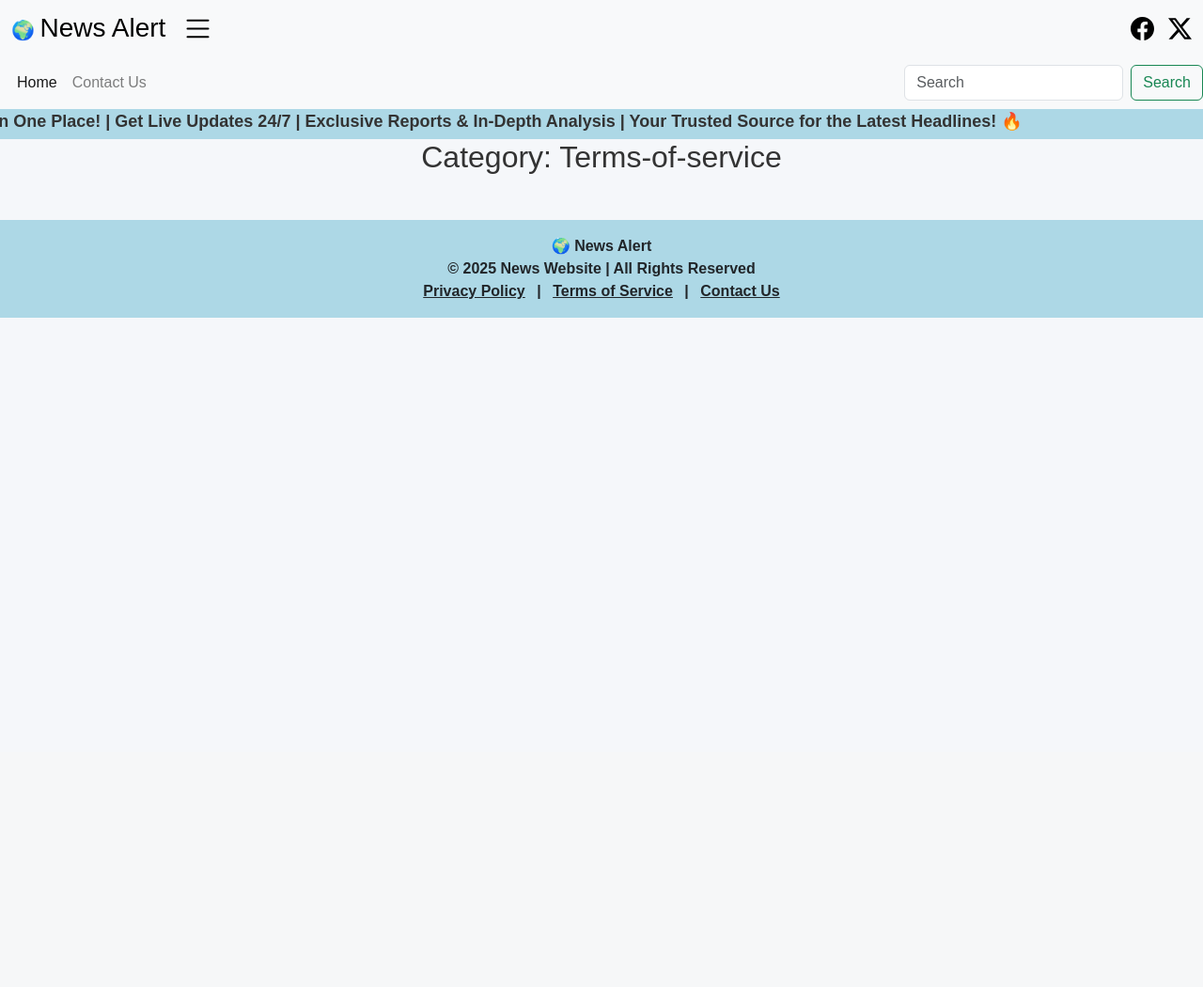
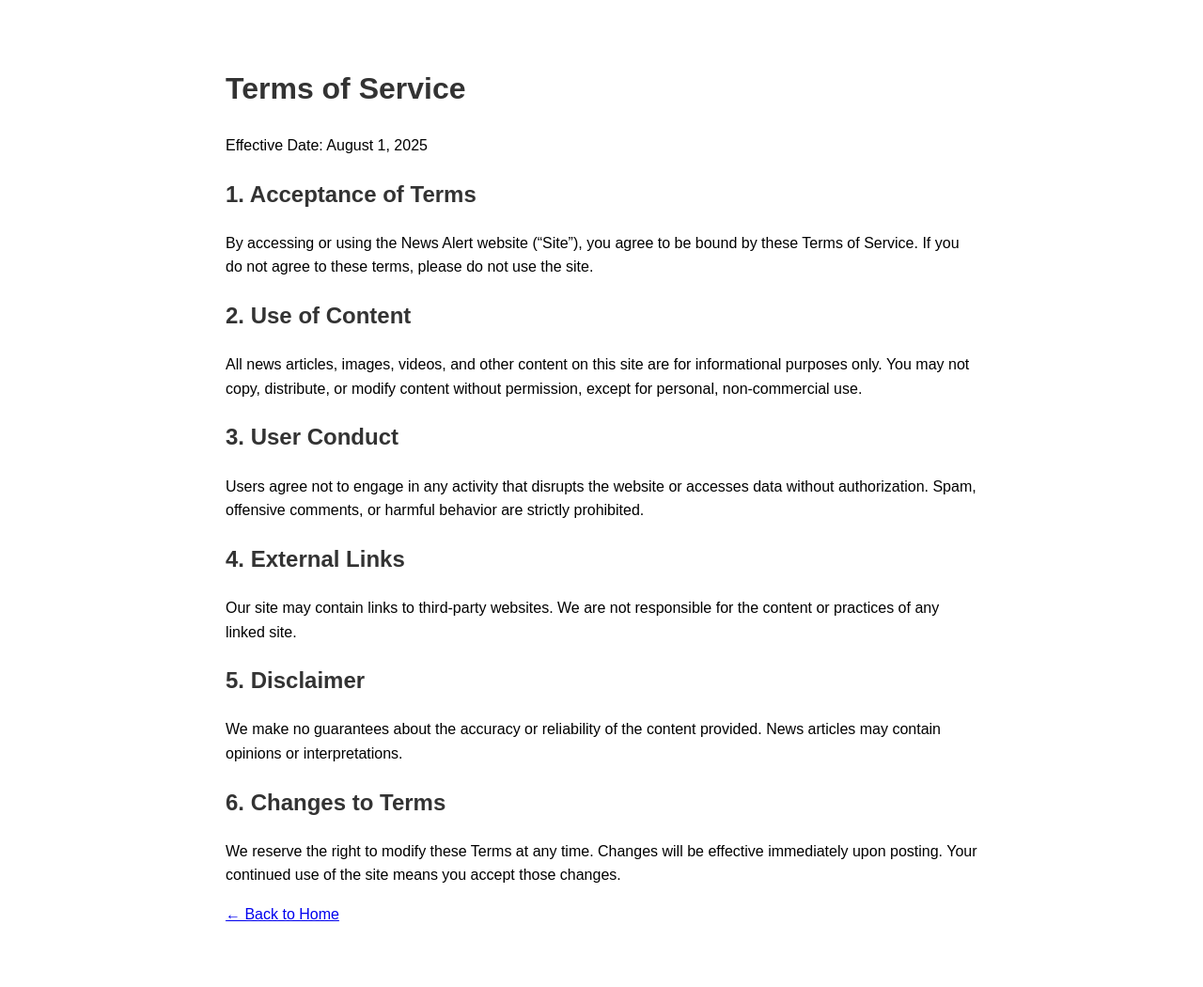
Before and after one commit to coding-enthusiast003/news-app-using-bootstarp, a Flask app: page /terms-of-service in a window 1280 px wide. Shown: the whole page at 94% size. Before the commit the page ends 338 px from the top, so only its background shows below. Run offline with Flask 3, Linux system fonts and the light colour scheme; data that the repository does not hold is empty; some libraries are stand-ins or nearby versions.

Commit message:
Time to host the project and worked on minor bugs

```diff
--- a/app.py
+++ b/app.py
@@ -18,16 +18,9 @@
 app.config["MONGO_URI"] = "mongodb://localhost:27017/db1"
 mongo = PyMongo(app)
 
+mongo.db.newsdb.create_index("fetched_at", expireAfterSeconds = 129600) # cached data will expire after 36 hours
+
 G_NEWS_API_KEY = "3eeb69dae14f54add08ec07a3487cffe" # gnewsapi key
-
-def delete_old_cache(): # Function to delete old cache entries
-    """Delete news items older than 1 day."""
-    # datetime.utcnow() is used to get the current time in UTC(Universal Time Coordinated)
-    # timedelta(days=1) creates a time delta of 1 day
-    expiry_time = datetime.utcnow() - timedelta(days=1) # (current time)-1 day = expiry time
-    result = mongo.db.newsdb.delete_many({"fetched_at": {"$lt": expiry_time}})
-    print(f"Deleted {result.deleted_count} expired news items.")
-
 
 @app.route('/api/gnews', methods=['GET'])
 def api_gnews():
@@ -40,8 +33,6 @@
         query_key = "_".join(key_parts).strip("_")
 
         cached = mongo.db.newsdb.find_one({"_id": query_key})
-        # Call to delete old cache entries
-        delete_old_cache()
 
         # Check if cached data exists and is not older than 30 minutes
         # datetime.utcnow() - cached['fetched_at'] checks if the cached data is older
@@ -72,12 +63,14 @@
             # Combine old + new articles (new ones first)
             combined_articles = new_data + old_data
             combined_data = {"articles": combined_articles}
+            print(f"Combined data has {len(combined_data['articles'])} articles.")
             # Update cache
             mongo.db.newsdb.replace_one(
                 {"_id": query_key},
                 {"_id": query_key, "data": combined_data, "fetched_at": datetime.utcnow()},
                 upsert=True
             )
+            print("Cache updated with new data.")
             return jsonify(combined_data)
         else:
             print("⚠️ API fetch failed. Serving stale cache.")
@@ -128,5 +121,14 @@
         return render_template("contact.html", message="Thanks! Your feedback was submitted successfully.")
     return render_template("contact.html")
 
+
+@app.route('/privacy-policy')
+def privacy_policy():
+    return render_template("privacy-policy.html")
+
+@app.route('/terms-of-service')
+def terms_of_service():
+    return render_template("terms-of-service.html")
+
 if __name__ == '__main__':
     app.run(debug=True, port=5000)
--- a/templates/contact.html
+++ b/templates/contact.html
@@ -3,7 +3,7 @@
  <head>
     <meta charset="UTF-8">
     <meta name="viewport" content="width=device-width, initial-scale=1.0">
-    <title>Document</title>
+    <title>News Alert</title>
  </head>
  <style>
 
--- a/templates/layout.html
+++ b/templates/layout.html
@@ -4,7 +4,10 @@
 <head>
     <meta charset="utf-8">
     <meta name="viewport" content="width=device-width">
-    <title>News App </title>
+    <title>News Alert</title>
+    <meta name="description" content="Stay updated with the latest news from around the world.">
+    <meta name="keywords" content="news, latest news, world news, breaking news">
+    <meta name="Subham Das" content="News Alert Team">
 
     <!-- Bootstrap CSS -->
     <link rel="stylesheet" href="https://cdn.jsdelivr.net/npm/bootstrap@4.6.2/dist/css/bootstrap.min.css"
@@ -62,15 +65,20 @@
                         Entertainment</a></li>
                 <li data-category="health"><a href="{{ url_for('home_category', category='health') }}">🏥 Health</a>
                 </li>
-                <li data-category="politics"><a href="{{ url_for('home_category', category='politics') }}">🏛️
-                        Politics</a></li>
                 <li data-category="general"><a href="{{ url_for('home_category', category='general') }}">🌎 World</a>
                 </li>
             </ul>
 
         </nav>
-        <nav class="navbar navbar-expand-lg navbar-light bg-light" style="padding-left: 10px;">
+        <nav class="navbar navbar-expand-lg navbar-light bg-light px-3">
 
+            <!-- Toggler button for small screens -->
+            <button class="navbar-toggler" type="button" data-toggle="collapse" data-target="#navbarSupportedContent"
+                aria-controls="navbarSupportedContent" aria-expanded="false" aria-label="Toggle navigation">
+                <span class="navbar-toggler-icon"></span>
+            </button>
+
+            <!-- Collapsible content -->
             <div class="collapse navbar-collapse" id="navbarSupportedContent">
                 <ul class="navbar-nav mr-auto">
                     <li class="nav-item active">
@@ -79,9 +87,9 @@
                     <li class="nav-item">
                         <a class="nav-link" href="{{ url_for('feedback') }}">Contact Us</a>
                     </li>
+                </ul>
 
-
-                </ul>
+                <!-- Search form -->
                 <form class="form-inline my-2 my-lg-0" id="searchForm">
                     <input class="form-control mr-sm-2" type="search" placeholder="Search" aria-label="Search"
                         id="searchInput">
@@ -108,9 +116,9 @@
         <p class="mb-0">🌍 News Alert</p>
         <p class="mb-0">© 2025 News Website | All Rights Reserved</p>
         <p class="mb-0">
-            <a href="#" class="text-dark mx-2 fw-bold">Privacy Policy</a> |
-            <a href="#" class="text-dark mx-2 fw-bold">Terms of Service</a> |
-            <a href="#" class="text-dark mx-2 fw-bold">Contact Us</a>
+            <a href="{{ url_for('privacy_policy') }}" class="text-dark mx-2 fw-bold">Privacy Policy</a> |
+            <a href="{{ url_for('terms_of_service') }}" class="text-dark mx-2 fw-bold">Terms of Service</a> |
+            <a href="{{ url_for('feedback') }}" class="text-dark mx-2 fw-bold">Contact Us</a>
         </p>
     </footer>
 
--- /dev/null
+++ b/templates/terms-of-service.html
@@ -0,0 +1,60 @@
+<!DOCTYPE html>
+<html lang="en">
+<head>
+    <meta charset="UTF-8">
+    <title>Terms of Service</title>
+
+  <style>
+    body {
+      font-family: Arial, sans-serif;
+      line-height: 1.6;
+      max-width: 800px;
+      margin: 2rem auto;
+      padding: 1rem;
+    }
+    h1, h2 {
+      color: #333;
+    }
+  </style>
+
+
+ </head>
+<body style="max-width: 800px; margin: 2rem auto; font-family: sans-serif; line-height: 1.6;">
+    <h1>Terms of Service</h1>
+    <p>Effective Date: August 1, 2025</p>
+
+    <h2>1. Acceptance of Terms</h2>
+    <p>
+        By accessing or using the News Alert website (“Site”), you agree to be bound by these Terms of Service. If you do not agree to these terms, please do not use the site.
+    </p>
+
+    <h2>2. Use of Content</h2>
+    <p>
+        All news articles, images, videos, and other content on this site are for informational purposes only. You may not copy, distribute, or modify content without permission, except for personal, non-commercial use.
+    </p>
+
+    <h2>3. User Conduct</h2>
+    <p>
+        Users agree not to engage in any activity that disrupts the website or accesses data without authorization. Spam, offensive comments, or harmful behavior are strictly prohibited.
+    </p>
+
+    <h2>4. External Links</h2>
+    <p>
+        Our site may contain links to third-party websites. We are not responsible for the content or practices of any linked site.
+    </p>
+
+    <h2>5. Disclaimer</h2>
+    <p>
+        We make no guarantees about the accuracy or reliability of the content provided. News articles may contain opinions or interpretations.
+    </p>
+
+    <h2>6. Changes to Terms</h2>
+    <p>
+        We reserve the right to modify these Terms at any time. Changes will be effective immediately upon posting. Your continued use of the site means you accept those changes.
+    </p>
+
+
+
+    <p><a href="{{ url_for('home') }}">← Back to Home</a></p>
+</body>
+</html>
```
Also changed, not shown: templates/privacy-policy.html (added, +37 -0 lines).
